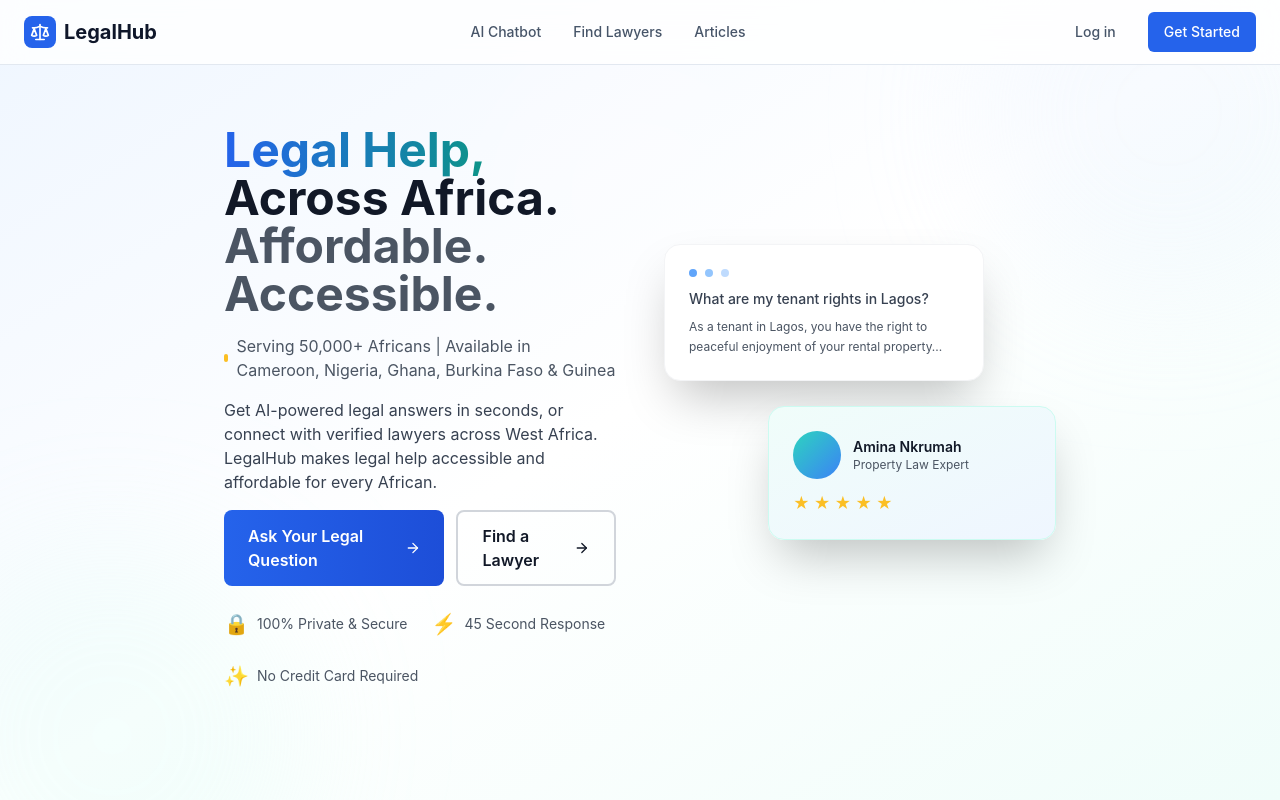
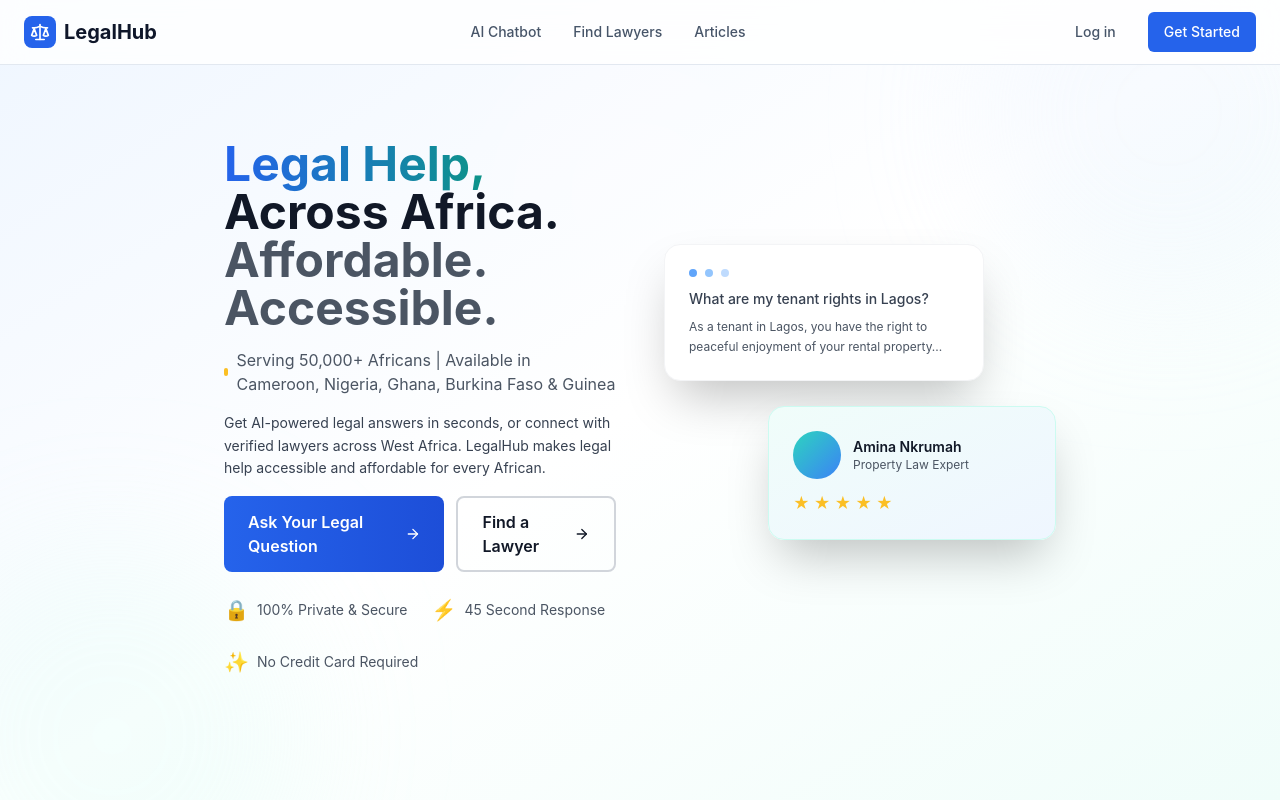
Before and after one commit to sangwajesly/legalhub-frontend, a Next.js app: page / in a window 1280 px wide. Shown: the top 800 px of the page. Built offline with nearby package versions, Linux system fonts and the light colour scheme; no server answers.

Commit message:
feat: Further optimize Hero section for viewport visibility and text density

```diff
--- a/components/home/Hero.tsx
+++ b/components/home/Hero.tsx
@@ -35,7 +35,7 @@ export function Hero() {
             </p>
 
             {/* Description */}
-            <p className="text-gray-700 dark:text-slate-300 text-sm md:text-base leading-relaxed max-w-lg">
+            <p className="text-sm text-gray-700 dark:text-slate-300 leading-relaxed max-w-lg">
               Get AI-powered legal answers in seconds, or connect with verified lawyers across West Africa.
               LegalHub makes legal help accessible and affordable for every African.
             </p>
```
